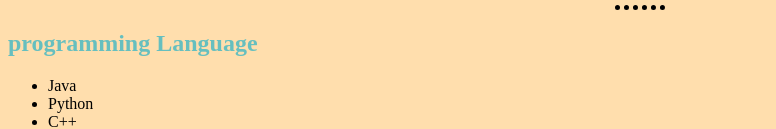
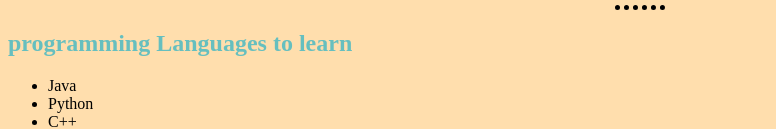
Before and after one commit to bashir5995/web, a plain HTML site: page index.html in a window 1280 px wide. Shown: the part 255-384 px from the top of the page, without its empty margins (0-776 px from the left). Drawn offline with Linux system fonts and the light colour scheme.

Commit message:
Add files via upload

```diff
--- a/index.html
+++ b/index.html
@@ -18,7 +18,7 @@
     </tr>
   </table>
   <hr>
-  <h2>programming Language</h2>
+  <h2>programming Languages to learn</h2>
   <ul>
     <li>Java</li>
     <li>Python</li>
```
